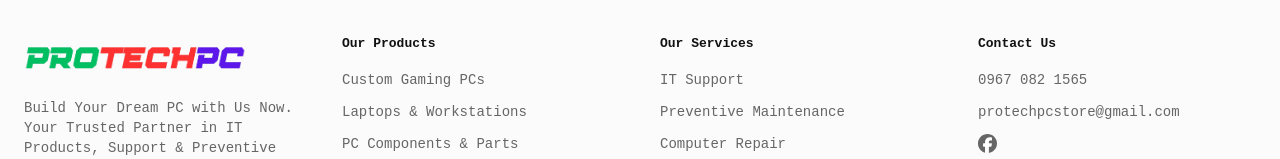
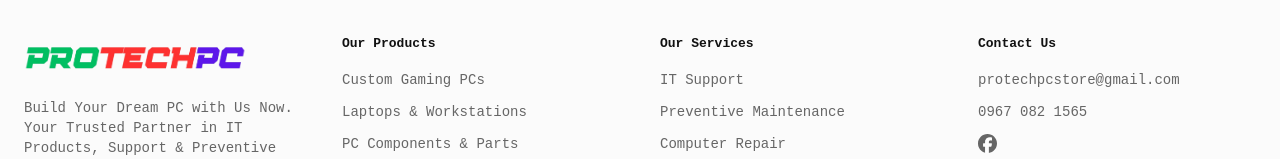
Before and after one commit to rastynkhen18/protechpc, a Next.js app: page / in a window 1280 px wide. Shown: the part 3551-3710 px from the top of the page. Built offline with nearby package versions, Linux system fonts and the light colour scheme.

Commit message:
fix: footer content

```diff
--- a/components/Footer.tsx
+++ b/components/Footer.tsx
@@ -49,20 +49,20 @@ export default function Footer() {
         <div>
           <h3 className="mb-4 font-semibold">Contact Us</h3>
           <div className="space-y-3 text-sm text-muted-foreground">
-
-            <a href="tel:+639XXXXXXXXX" className="block hover:text-foreground">
-              0967 082 1565
-            </a>
+            {/* <p>2nd Floor LB Pagala Bldg., Brgy. Muzon Proper,, San Jose del Monte, Philippines, 3023</p> */}
             <a
               href="mailto:protechpc@example.com"
               className="block hover:text-foreground"
             >
               protechpcstore@gmail.com
             </a>
+            <a href="tel:+639XXXXXXXXX" className="block hover:text-foreground">
+              0967 082 1565
+            </a>
+
             <a href="https://www.facebook.com/ProTechPcStore" target="_blank" rel="noopener noreferrer" aria-label="Visit ProtechPC on Facebook">
               <Image src={facebook} alt="Facebook" className="h-[1.2rem] w-[1.2rem]" />
             </a>
-            {/* <p>2nd Floor LB Pagala Bldg., Brgy. Muzon Proper,, San Jose del Monte, Philippines, 3023</p> */}
           </div>
         </div>
       </div>
```
